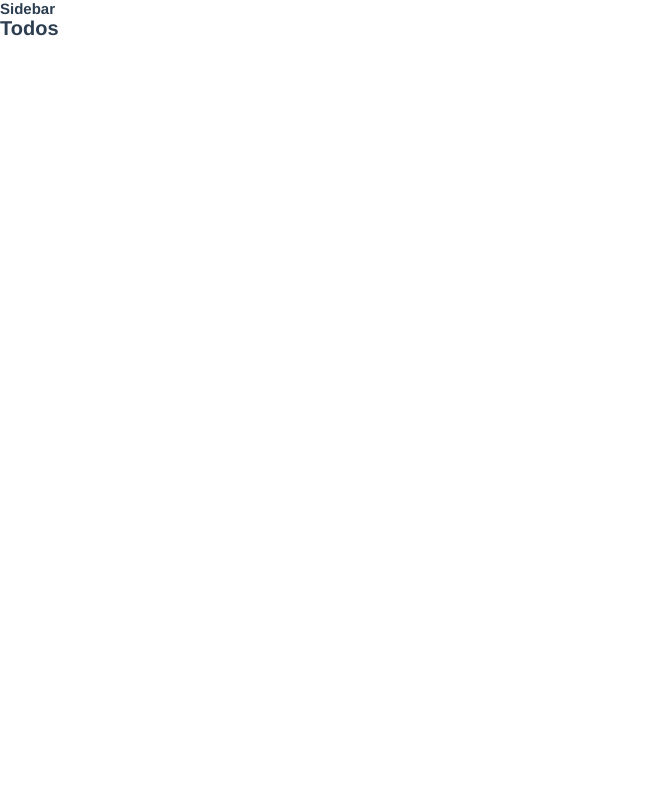
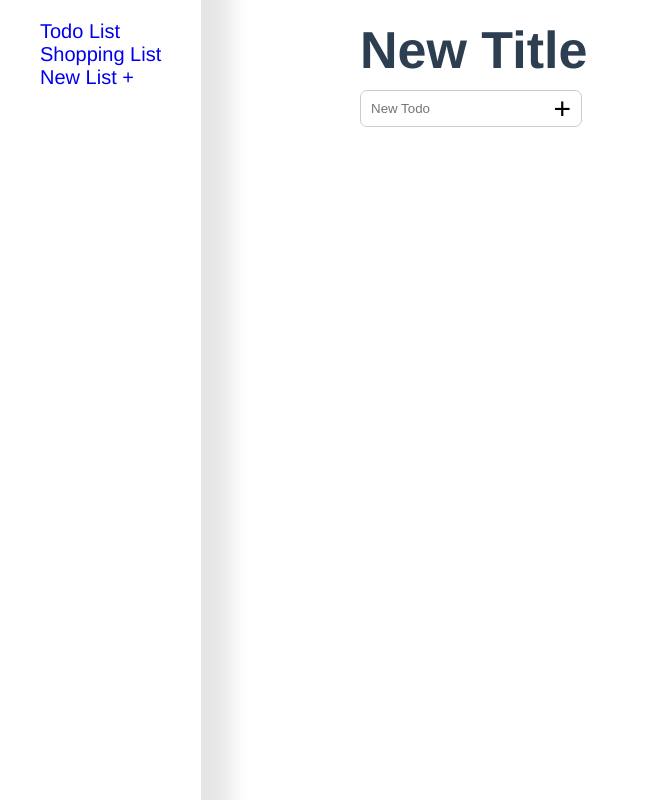
Before and after one commit to unChartedZone/todo-app, a Vue app: page / in a window 1280 px wide. Shown: the whole page, without its empty margins (0-649 px from the left). Built offline with nearby package versions, Linux system fonts and the light colour scheme.

Commit message:
can now add todos to different collections of them

```diff
--- a/src/App.vue
+++ b/src/App.vue
@@ -1,8 +1,6 @@
 <template>
   <div id="app">
-    <div class="app__content">
-      <router-view />
-    </div>
+    <router-view />
   </div>
 </template>
 
@@ -29,6 +27,19 @@ html {
 }
 
 .h2 {
-  font-size: 4.5rem;
+  font-size: 3rem;
+}
+
+.m {
+  &y {
+    &-1{
+      margin-top: 0.5rem;
+      margin-bottom: 0.5rem;
+    }
+    &-2{
+      margin-top: 1rem;
+      margin-bottom: 1rem;
+    }
+  }
 }
 </style>
--- a/src/router.js
+++ b/src/router.js
@@ -15,6 +15,11 @@ const router = new Router({
   routes: [
     {
       path: '/',
+      name: 'new-todos',
+      component: Todos,
+    },
+    {
+      path: '/:id',
       name: 'Todos',
       component: Todos,
     },
--- a/src/views/Todos.vue
+++ b/src/views/Todos.vue
@@ -1,13 +1,173 @@
 <template>
   <div class="todos__app">
     <div class="todos__sidebar">
-      <h2>Sidebar</h2>
+      <div class="sidebar__container">
+        <router-link
+          v-for="(collection, id) in collections"
+          :key="id"
+          class="sidebar__link"
+          :to="`/${id}`"
+        >
+          {{ collection.title }}
+        </router-link>
+        <router-link class="sidebar__link" :to="{ name: 'new-todos' }">
+          New List +
+        </router-link>
+      </div>
     </div>
     <div class="todos__container">
-      <h1>Todos</h1>
+      <h1 class="h1">
+        {{ currentCollectionId ? collections[currentCollectionId].title : '' }}
+      </h1>
+      <h1 class="h1" v-if="!currentCollectionId">{{ title }}</h1>
+      <div class="my-2">
+        <div class="textfield">
+          <input v-model="todo.title" placeholder="New Todo" type="text" />
+          <button @click="addTodo">+</button>
+        </div>
+      </div>
+      <div class="todos__list">
+        <div
+          v-for="(item, index) in getTodoItems"
+          :key="index"
+          class="todos__item"
+        >
+          {{ item.title }}
+        </div>
+      </div>
     </div>
   </div>
 </template>
 
+<script>
+export default {
+  data() {
+    return {
+      todo: {
+        title: '',
+        description: '',
+      },
+      currentCollectionId: '',
+      collections: {
+        wropncwce: {
+          title: 'Todo List',
+          items: [
+            {
+              title: 'Take ou the trash',
+              description: 'this needs to be done!',
+            },
+          ],
+        },
+        ofwofhew: {
+          title: 'Shopping List',
+          items: [{ title: 'PS4', description: '' }],
+        },
+      },
+      title: 'New Title',
+    };
+  },
+  computed: {
+    getTodoItems() {
+      return this.currentCollectionId ? this.collections[this.$route.params.id].items : [];
+    },
+  },
+  watch: {
+    // eslint-disable-next-line no-unused-vars
+    $route(to, from) {
+      // react to route changes...
+      this.currentCollectionId = to.params.id;
+      this.todo.title = '';
+      this.todo.description = '';
+    },
+  },
+  mounted() {
+    this.currentCollectionId = this.$route.params.id;
+  },
+  methods: {
+    addTodo() {
+      this.collections[this.currentCollectionId].items.push({ title: 'Take out the trash', description: '' });
+    },
+  },
+};
+</script>
+
 <style lang="scss">
+.todos {
+  &__app {
+    width: 100%;
+    display: grid;
+    // grid-template-columns: 20% 80%;
+    grid-template-columns: auto 1fr;
+  }
+
+  &__sidebar {
+    position: relative;
+    width: 36rem;
+    height: 100vh;
+  }
+
+  &__container {
+    padding: 2rem 0;
+  }
+
+  &__list {
+    margin: 4rem 0;
+  }
+
+  &__item {
+    border: 1px solid #eee;
+    border-radius: 7px;
+    box-shadow: 0px 10px 8px 2px rgba(0, 0, 0, 0.1);
+    font-size: 2rem;
+    padding: 2rem;
+    width: 60%;
+  }
+}
+
+.sidebar {
+  &__container {
+    box-shadow: 10px 0px 2rem 2rem rgba(0, 0, 0, 0.1);
+    height: 100vh;
+    padding: 2rem 4rem;
+    position: fixed;
+    display: flex;
+    flex-direction: column;
+  }
+
+  &__link {
+    &,
+    &:active,
+    &:link,
+    &:visited {
+      font-size: 2rem;
+      text-decoration: none;
+    }
+  }
+}
+
+.textfield {
+  border: 1px solid #ccc;
+  border-radius: 7px;
+  display: flex;
+  justify-content: space-between;
+  padding: 1rem;
+  width: 20rem;
+
+  // Highlight inner textfield
+  &:focus-within {
+    border-color: blue;
+  }
+
+  input {
+    border: none;
+    outline: none;
+  }
+
+  button {
+    background: transparent;
+    border: none;
+    font-size: 3rem;
+    line-height: 0.3;
+  }
+}
 </style>
```
